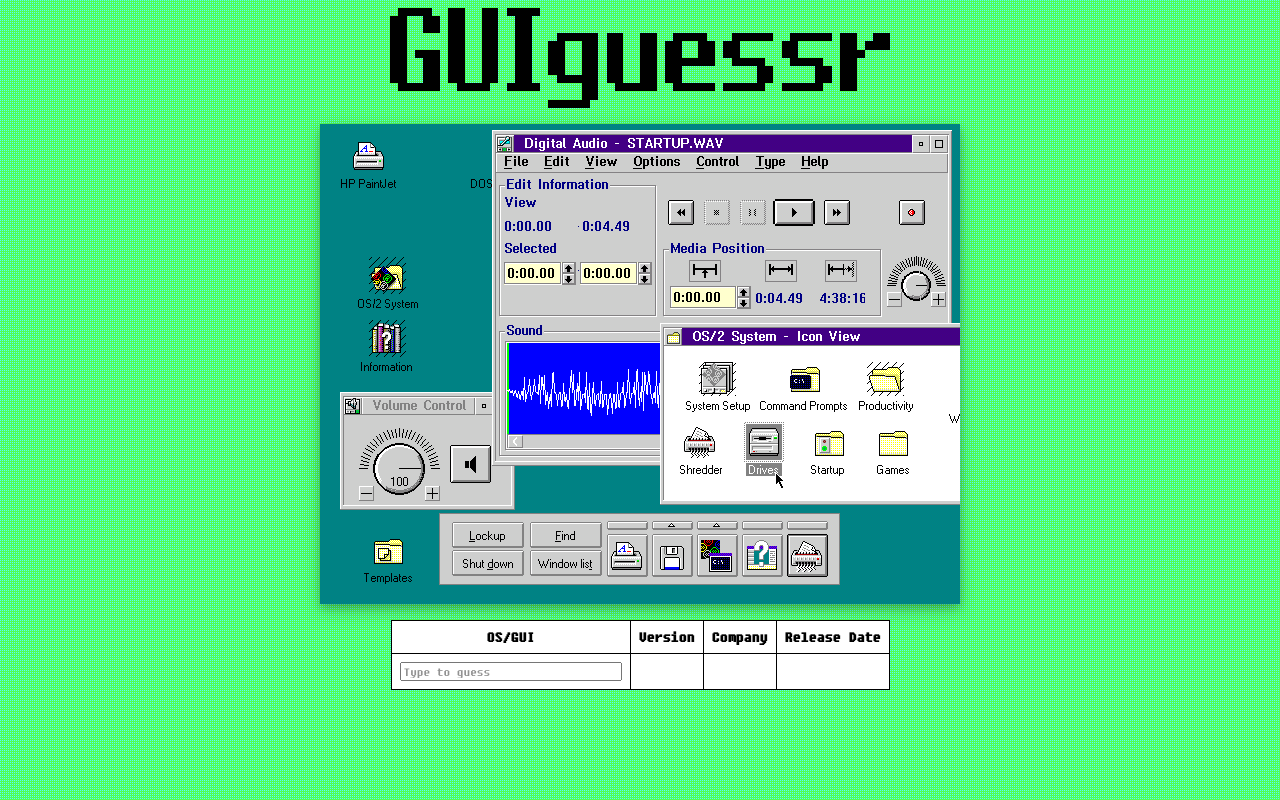
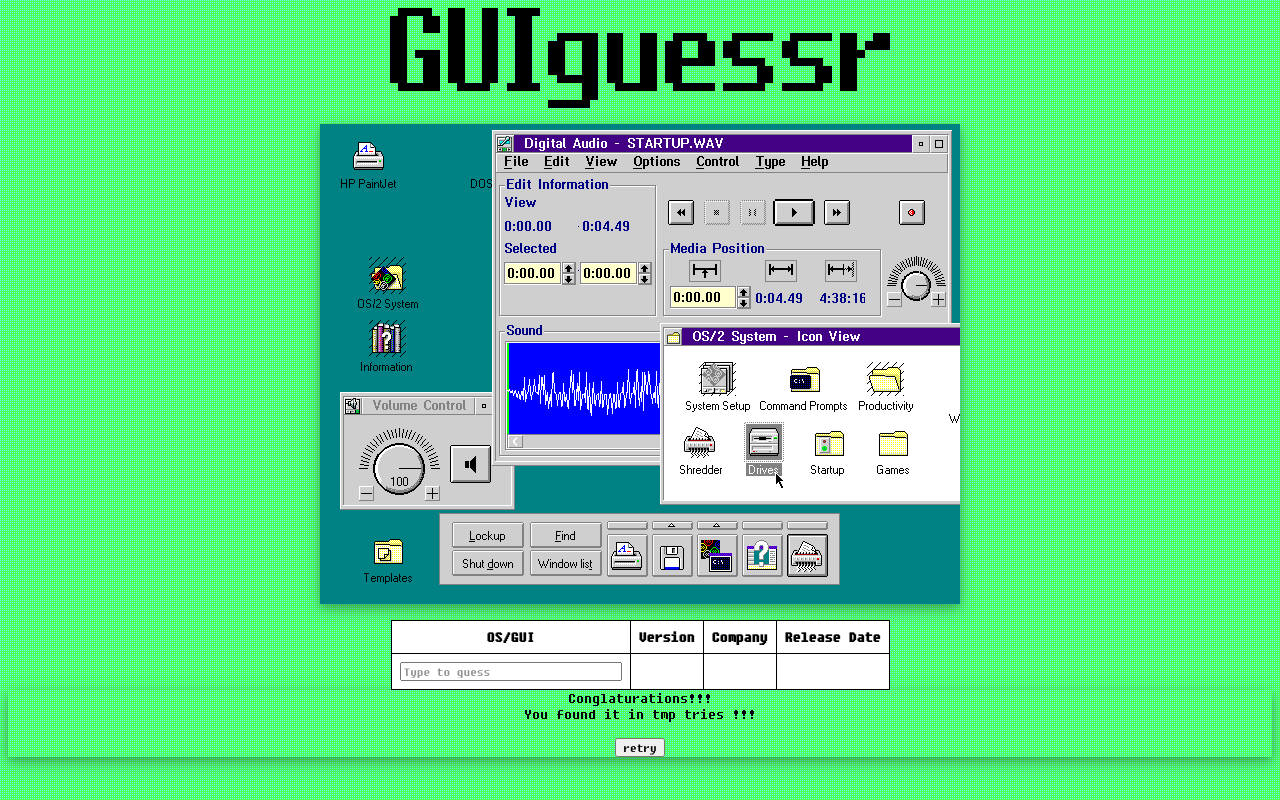
Before and after one commit to adrian-squared/GUIguessr, a plain HTML site: page index.html in a window 1280 px wide. Drawn offline with Linux system fonts and the light colour scheme.

Commit message:
Update index.html

```diff
--- a/index.html
+++ b/index.html
@@ -9,7 +9,7 @@
 		<img id="main_img" class="main_img" src="img/placeholder.png">
 		<p></p>
 
-		<table class="center">
+		<table class="center" id="table_test">
 			<tbody id="tab_main">
 				<tr>
 					<th>OS/GUI</th>
@@ -92,6 +92,11 @@
 				</tr>
 			</tbody>
 		</table>
+		<div id="conglaturations" class="main_img">
+			<text id="end_text" class="center_text">Conglaturations!!!<br>You found it in tmp tries !!!</text>
+			<br><br>
+			<button type="button" class="end_button" onclick="reload()">retry</button>
+		</div>
 	</body>
 	<script src="index.js"></script>
 </html>
```
